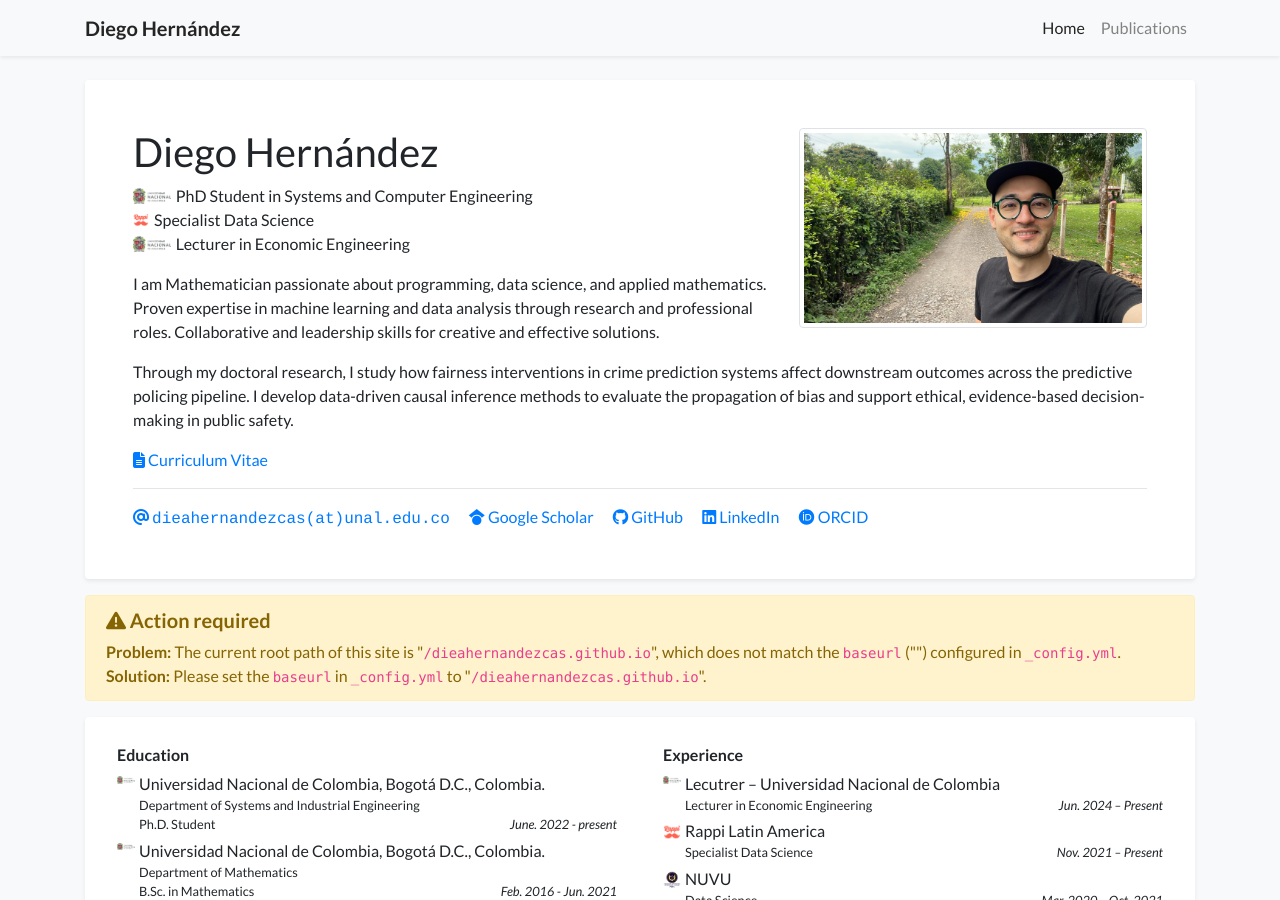
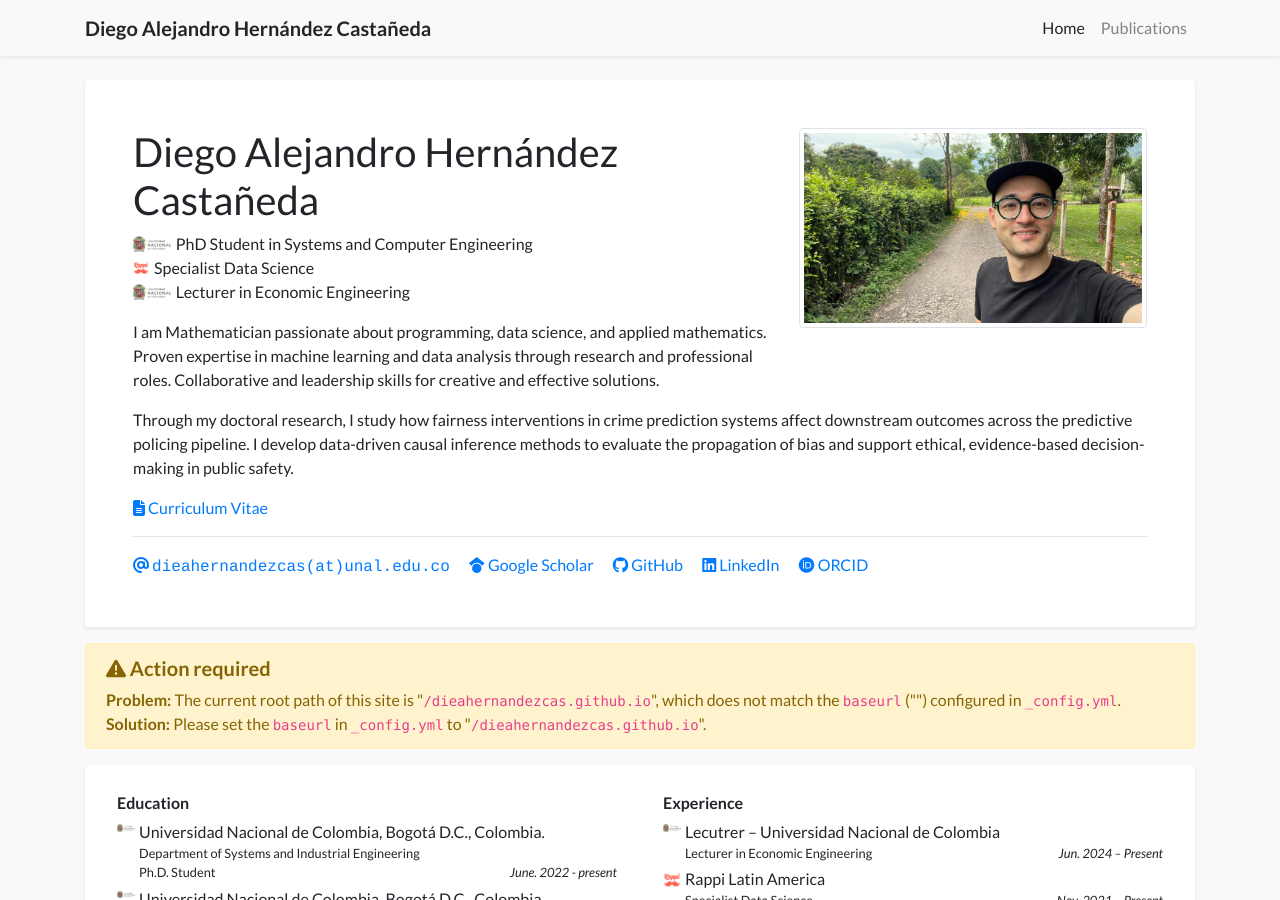
Before and after one commit to dieahernandezcas/dieahernandezcas.github.io, a Jekyll site: the page built from index.html, in a window 1280 px wide and 900 px high. Built offline with Jekyll 4.4.1, drawn with Linux system fonts in a browser that asks for light colours; nearby versions of some CDN libraries; a style sheet for code colours, icons or effects is not loaded.

Commit message:
main page

```diff
--- a/_data/profile.yml
+++ b/_data/profile.yml
@@ -1,6 +1,6 @@
-primary_name: "Diego Hernández"
+primary_name: "Diego Alejandro Hernández Castañeda"
 secondary_name: ""
-navbar_name: "Diego Hernández"
+navbar_name: "Diego Alejandro Hernández Castañeda"
 
 positions:
 - logo: /assets/images/badges/un.png  # Logo is optional
@@ -12,9 +12,9 @@ positions:
 
 
 email: "dieahernandezcas@unal.edu.co"
-cv_link: /assets/images/CV_Cristian_Pulido_20250513.pdf
+cv_link: /assets/images/CV_DiegoHernandez.pdf
 gscholar: xN3GJ5UAAAAJ&hl  # This is an example, replace it with your own Google Scholar ID
-github: cristian-pulido
+github: dieahernandezcas
 linkedin: diego-a-hern%C3%A1ndez-casta%C3%B1eda-688842134
 orcid: 0009-0006-0966-0947
 
```
Also changed, not shown: 2 other files.
